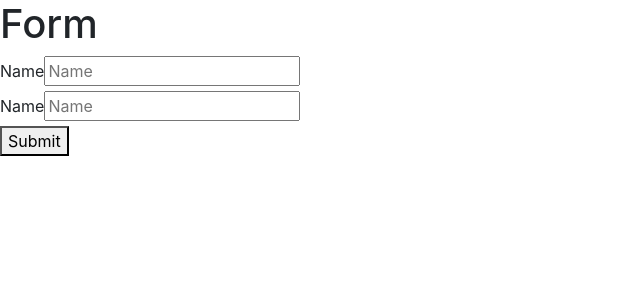
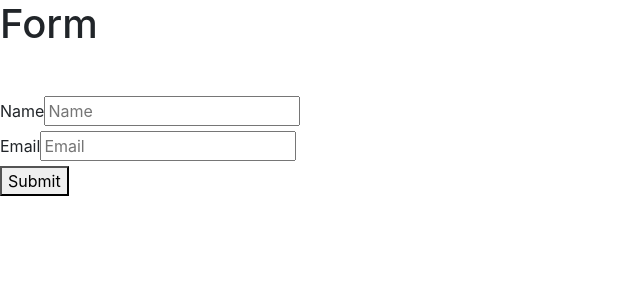
Before and after one commit to rafiurrafi/react-playground, a React (Create React App) app: page / in a window 1280 px wide. Shown: the top 300 px of the page, without its empty margins (0-640 px from the left). Built offline with nearby package versions, Linux system fonts and the light colour scheme.

Commit message:
Added typing functionality

```diff
--- a/src/100. todolist/formGroups.jsx
+++ b/src/100. todolist/formGroups.jsx
@@ -1,19 +1,49 @@
 import React, { Component } from "react";
 class FormGroups extends Component {
-  state = {};
+  constructor(props) {
+    super(props);
+    this.state = {
+      name: "",
+      email: "",
+    };
+  }
+  handleChange = (e) => {
+    this.setState({ [e.target.name]: e.target.value });
+  };
+  handleSubmit = (e) => {
+    e.preventDefault();
+  };
   render() {
     return (
       <div>
         <h1>Form</h1>
+        <p>
+          {this.state.name.length > 0 && `Name : ${this.state.name}`} <br />{" "}
+          {this.state.email.length > 0 && `Email : ${this.state.email}`}
+        </p>
+        <form onSubmit={this.handleSubmit}>
           <div>
             <label htmlFor="">Name</label>
-          <input type="text" placeholder="Name" />
+            <input
+              type="text"
+              placeholder="Name"
+              name="name"
+              value={this.state.name}
+              onChange={this.handleChange}
+            />
           </div>
           <div>
-          <label htmlFor="">Name</label>
-          <input type="text" placeholder="Name" />
+            <label htmlFor="">Email</label>
+            <input
+              type="text"
+              placeholder="Email"
+              name="email"
+              value={this.state.email}
+              onChange={this.handleChange}
+            />
           </div>
           <button>Submit</button>
+        </form>
       </div>
     );
   }
```
Lines whose indentation alone changed are shown as unchanged.
